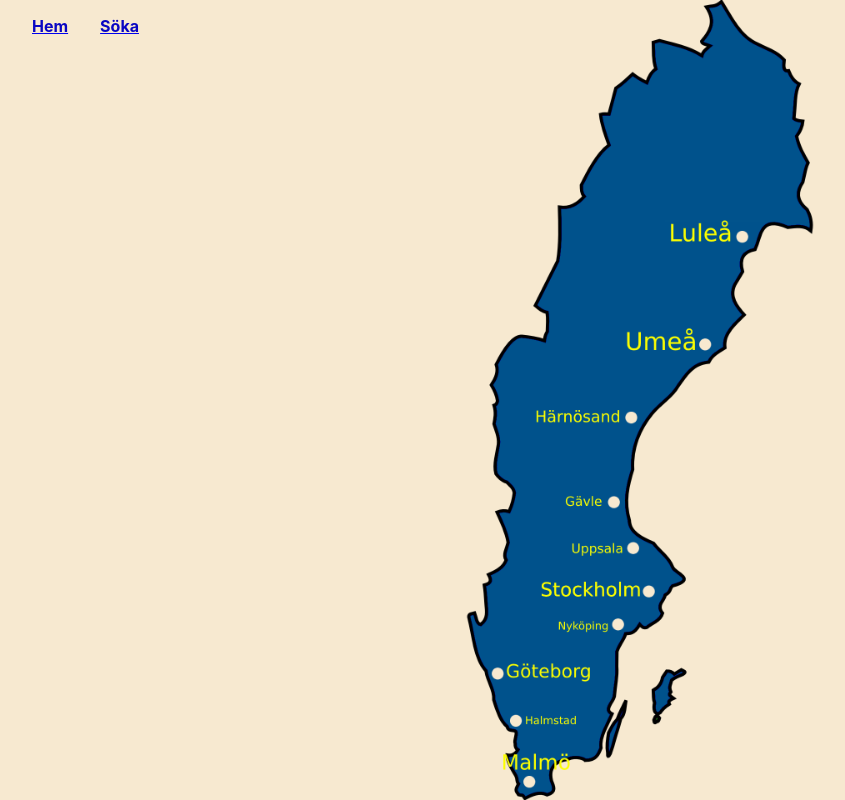
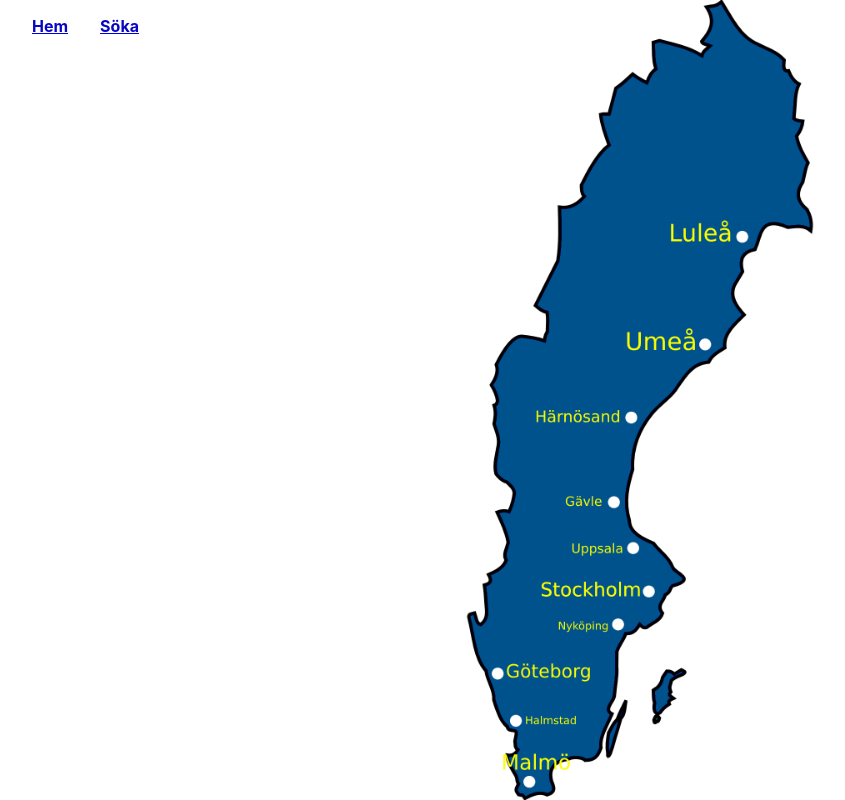
Before and after one commit to mustafa-hamraz/u09-react-weather-app, a React (Create React App) app: page / in a window 1280 px wide. Shown: the whole page, without its empty margins (0-845 px from the left). Built offline with nearby package versions, Linux system fonts and the light colour scheme.

Commit message:
background photo resized

```diff
--- a/src/App.js
+++ b/src/App.js
@@ -2,8 +2,8 @@ import React from 'react';
 import './App.css';
 import { BrowserRouter, Switch, Route} from 'react-router-dom';
 
+import Nav from './components/Nav.js';
 import HomePage from './components/HomePage.js';
-import Nav from './components/Nav.js';
 import Search from './components/Search.js';
 
 
--- a/src/components/HomePage.js
+++ b/src/components/HomePage.js
@@ -1,7 +1,6 @@
 import React from 'react';
 import './Styles.css';
 import CurrentWeather from './CurrentWeather.js';
-import Background from './images/sweden.png';
 
 
 
@@ -31,7 +30,7 @@ class HomePage extends React.Component {
         if (!map_clicked){
             return(
                 <div className="home_page">
-                    <div className="sweden_img" style={{backgroundImage: "url("+Background+")"}}>
+                    <div className="sweden_img" style={{ backgroundImage: `url(${require("./images/sweden.png")})` }}>
                         <div id="lulea" onClick={ this.handel_map_click.bind(this, "luleå") }></div>
                         <div id="umea" onClick={ this.handel_map_click.bind(this, "umeå") }></div>
                         <div id="harnosand" onClick={ this.handel_map_click.bind(this, "härnösand") }></div>
--- a/src/components/Styles.css
+++ b/src/components/Styles.css
@@ -134,7 +134,7 @@
     display: flex;
     justify-content: center;
     align-items: center;
-    background-color: rgba(246, 230, 201, 0.863);
+    /*background-color: rgba(246, 230, 201, 0.863);*/
 }
 .sweden_img{
     background-position: center;
@@ -142,7 +142,6 @@
     background-size: 100%;
     height: 100vh;
     width: 50vh;
-
     display: flex;
     flex-flow: column;
     justify-content: center;
```
